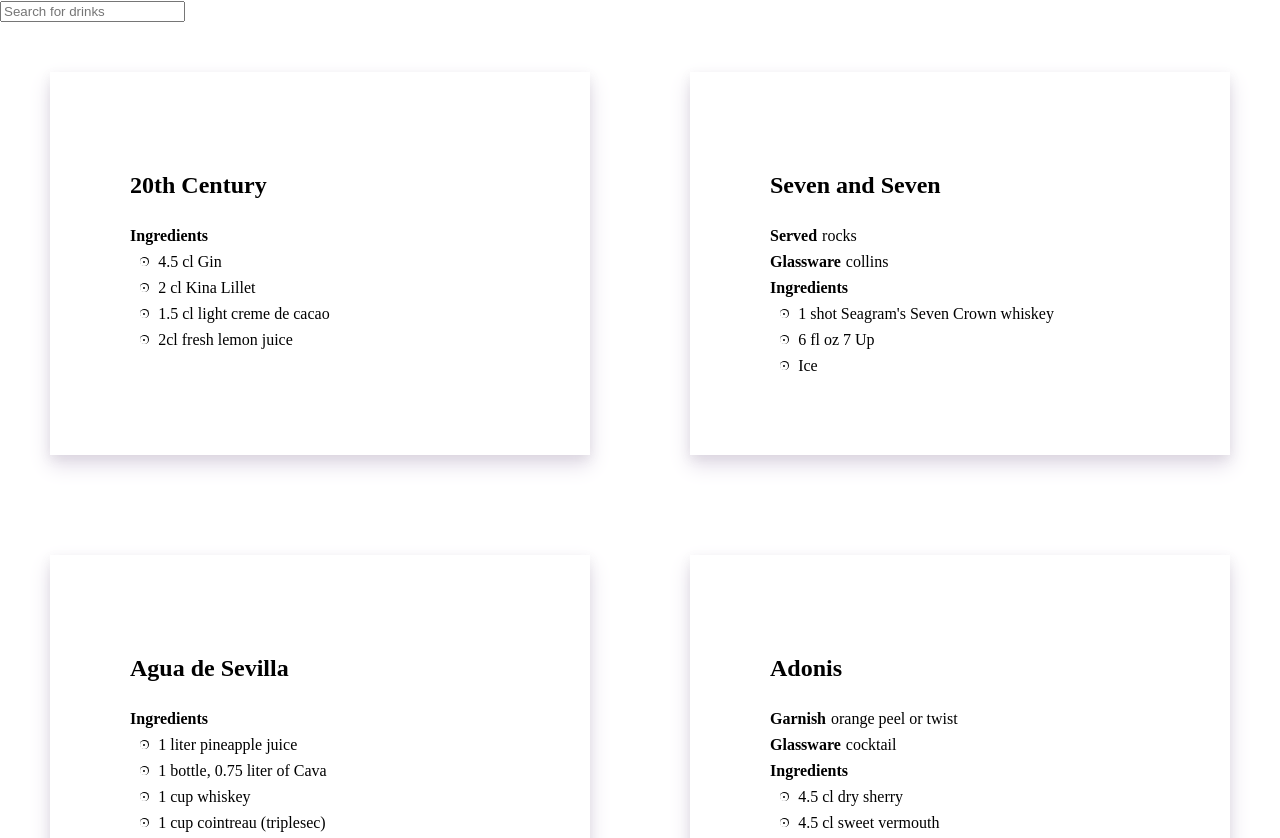
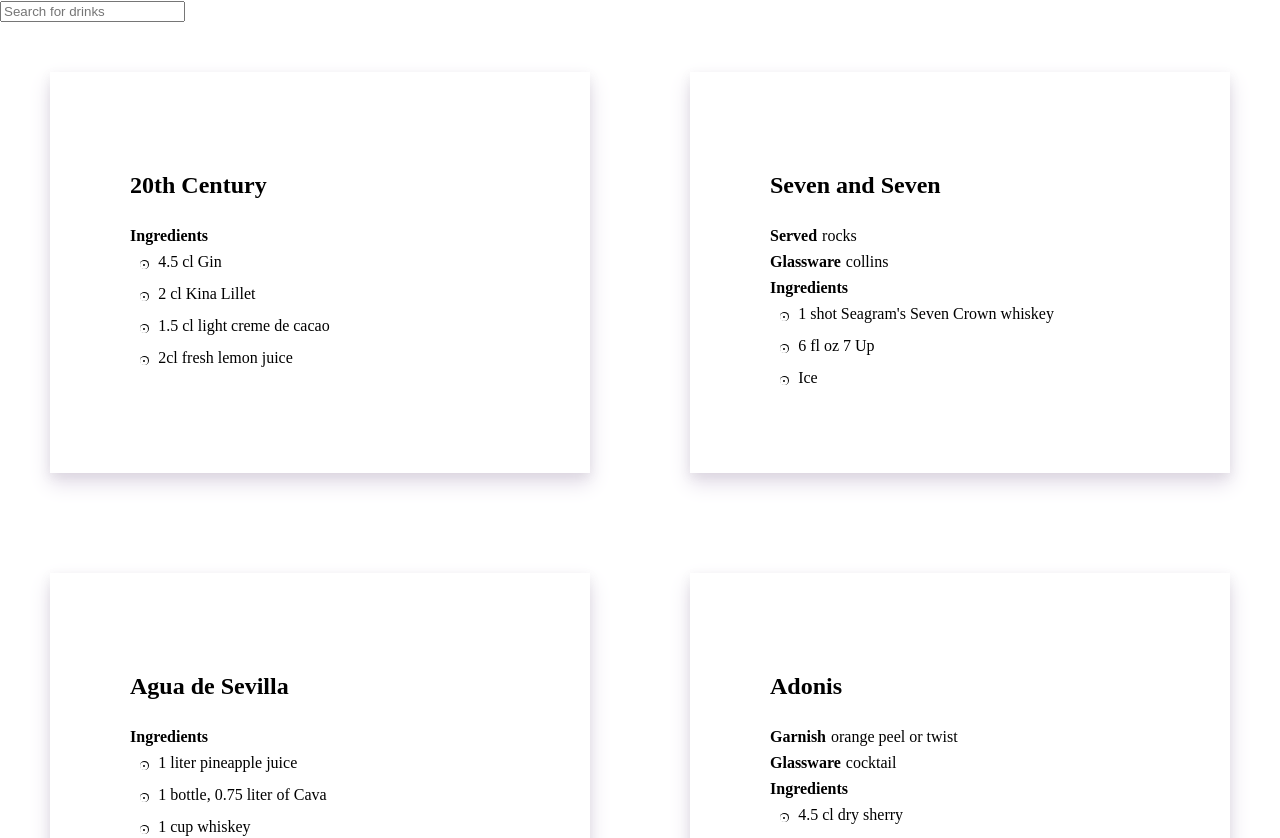
Before and after one commit to cmsparks/cocktail-db, a React (Create React App) app in the folder cocktail-web/: page / in a window 1280 px wide. Shown: the top 838 px of the page. Built offline with nearby package versions, Linux system fonts and the light colour scheme.

Commit message:
bullet wrap align

```diff
--- a/cocktail-web/src/App.css
+++ b/cocktail-web/src/App.css
@@ -35,23 +35,32 @@
   margin-top: 0.5em;
   display: flex;
   justify-content: flex-start;
-  align-items: center;
+  align-items: flex-start;
   gap: 0.6em;
 }
 
-.ingredient > .outer-bullet {
+.ingredient > .bullet-container {
   width: 9px;
-  height: 9px;
-  display: inline;
-  background: black;
-  border-radius: 9px;
+  height: 1.5em;
   position: relative;
 }
 
-.outer-bullet > .inner-bullet {
+.ingredient > .bullet-container > .outer-bullet {
+  width: 9px;
+  height: 9px;
+  background: black;
+  border-radius: 9px;
+  position: absolute;
+  margin: auto;
+  top: 0;
+  left: 0;
+  right: 0;
+  bottom: 0;
+}
+
+.ingredient > .bullet-container > .outer-bullet > .inner-bullet {
   width: 2px;
   height: 2px;
-  display: inline;
   background: transparent;
   border: solid white 3px;
   border-radius: 10px;
--- a/cocktail-web/src/components/CocktailsList.jsx
+++ b/cocktail-web/src/components/CocktailsList.jsx
@@ -31,8 +31,10 @@ function IngredientsList(props) {
       <div className="ingredients">
         {props.ingredients.map((item, idx) =>
           <div className="ingredient" key={idx}>
-            <div className="outer-bullet">
-              <div className="inner-bullet"/>
+            <div className="bullet-container">
+              <div className="outer-bullet">
+                <div className="inner-bullet"/>
+              </div>
             </div>
             <div className="label">{item}</div>
           </div>
```
